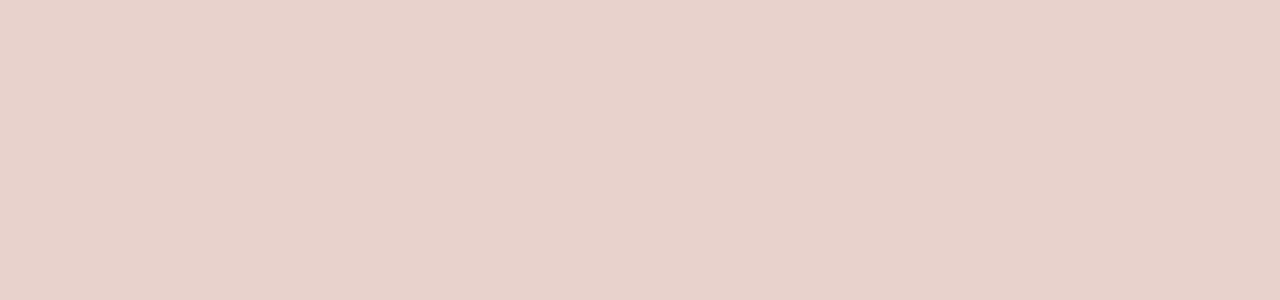
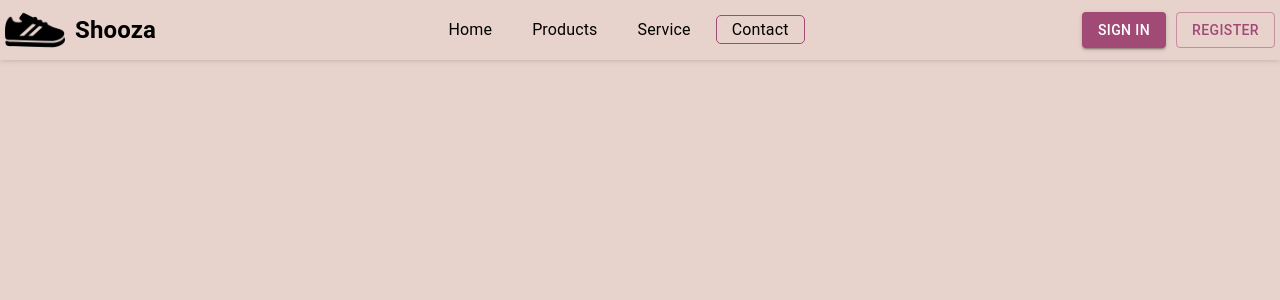
Before and after one commit to trqr/reactintro, a React (Vite) app: page /contact in a window 1280 px wide. Before the commit this address had no page. Shown: the top 300 px of the page. Built offline with nearby package versions, Linux system fonts and the light colour scheme.

Commit message:
header isActive + style ok

```diff
--- a/src/App.css
+++ b/src/App.css
@@ -3,6 +3,6 @@ body {
 }
 
 :root {
-    --primary-color: #3f51b5;
+    --primary-color: #A14A76;
     --primary-title-color: #A14A76;
 }
--- a/src/App.tsx
+++ b/src/App.tsx
@@ -1,15 +1,16 @@
 import Home from "./pages/home"
 import './App.css'
 import { BrowserRouter, Route, Routes } from "react-router-dom"
-import AuthContainer from "./components/AuthContainer.tsx";
 
 function App() {
 
   return (
       <BrowserRouter>
         <Routes>
-          <Route path="/" element={<Home />} />
-          <Route path="/about" element={<AuthContainer />} />
+            <Route path="/" element={<Home />} />
+            <Route path="/products" element={<Home />} />
+            <Route path="/service" element={<Home/>}/>
+            <Route path="/contact" element={<Home/>}/>
         </Routes>
       </BrowserRouter>
   )
--- a/src/components/MenuItem.tsx
+++ b/src/components/MenuItem.tsx
@@ -1,4 +1,4 @@
-import {Button} from "@mui/material";
+import '../styles/MenuItem.css'
 
 type MenuItemProps = {
     text: string,
@@ -7,7 +7,7 @@ type MenuItemProps = {
 
 function MenuItem({text, onClick}: MenuItemProps) {
     return (
-        <a style={{color: "black", margin:"0 10px"}} onClick={() => onClick()}>{text}</a>
+        <a onClick={() => onClick()}>{text}</a>
     )
 }
 
--- a/src/components/NavBar.tsx
+++ b/src/components/NavBar.tsx
@@ -1,4 +1,6 @@
 import MenuItem from "./MenuItem.tsx";
+import {NavLink} from "react-router-dom";
+import '../styles/NavBar.css';
 
 
 function NavBar(){
@@ -7,9 +9,10 @@ function NavBar(){
 
     return (
         <div>
-            <MenuItem text={"Pizza"} onClick={onClick} />
-            <MenuItem text={"Carte"} onClick={onClick} />
-            <MenuItem text={"Contact"} onClick={onClick} />
+            <NavLink to="/"><MenuItem text={"Home"} onClick={onClick}/></NavLink>
+            <NavLink to="/products"><MenuItem text={"Products"} onClick={onClick}/></NavLink>
+            <NavLink to="/service"><MenuItem text={"Service"} onClick={onClick}/></NavLink>
+            <NavLink to="/contact" className={({isActive}) => isActive ? "active" : ""}><MenuItem text={"Contact"} onClick={onClick}/></NavLink>
         </div>
     )
 }
--- /dev/null
+++ b/src/styles/MenuItem.css
@@ -0,0 +1,16 @@
+a {
+    cursor: pointer;
+    text-decoration: none;
+    color: black;
+    margin: 0 5px;
+    padding: 4px 5px;
+    border-radius: 5px;
+    transition: 0.3s linear;
+    &:hover {
+        color: var(--primary-color);
+    }
+}
+
+.active {
+    border: 1px solid var(--primary-color);
+}
--- /dev/null
+++ b/src/styles/NavBar.css
@@ -0,0 +1,3 @@
+.active {
+    color: var(--primary-color);
+}
```
Also changed, not shown: src/components/card.tsx (deleted, +0 -12 lines), src/components/test.tsx (deleted, +0 -17 lines).
